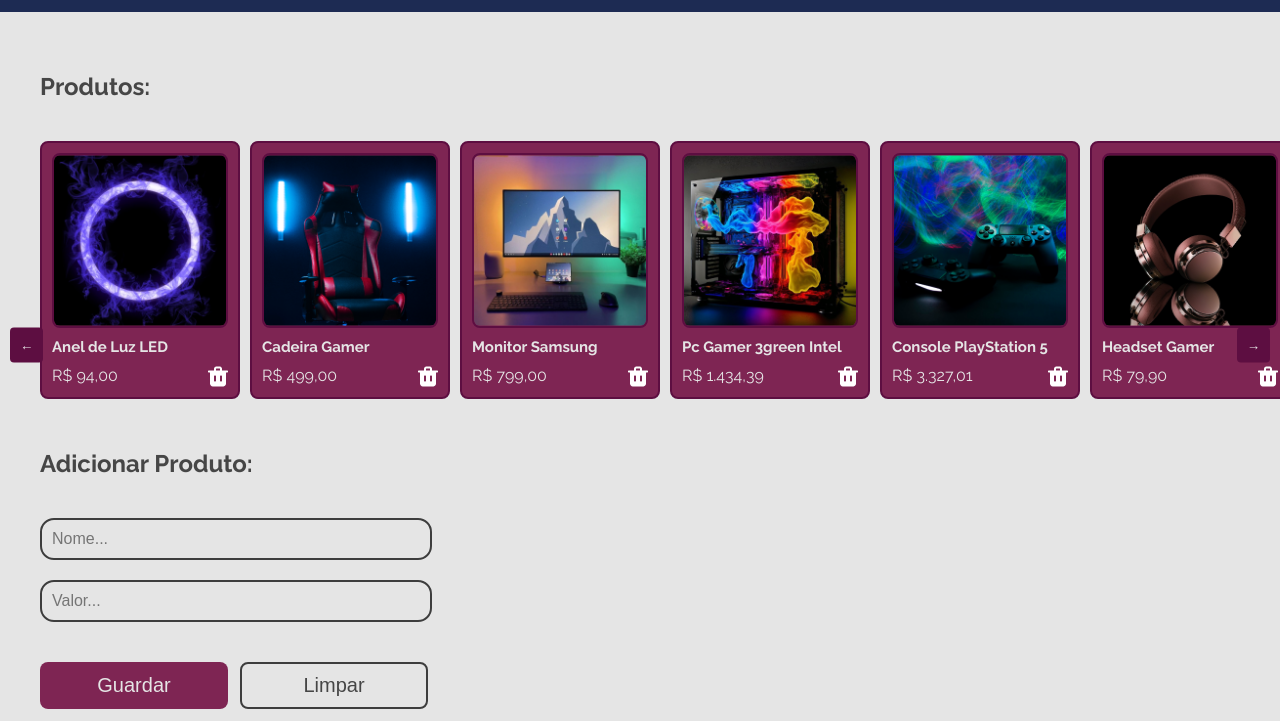
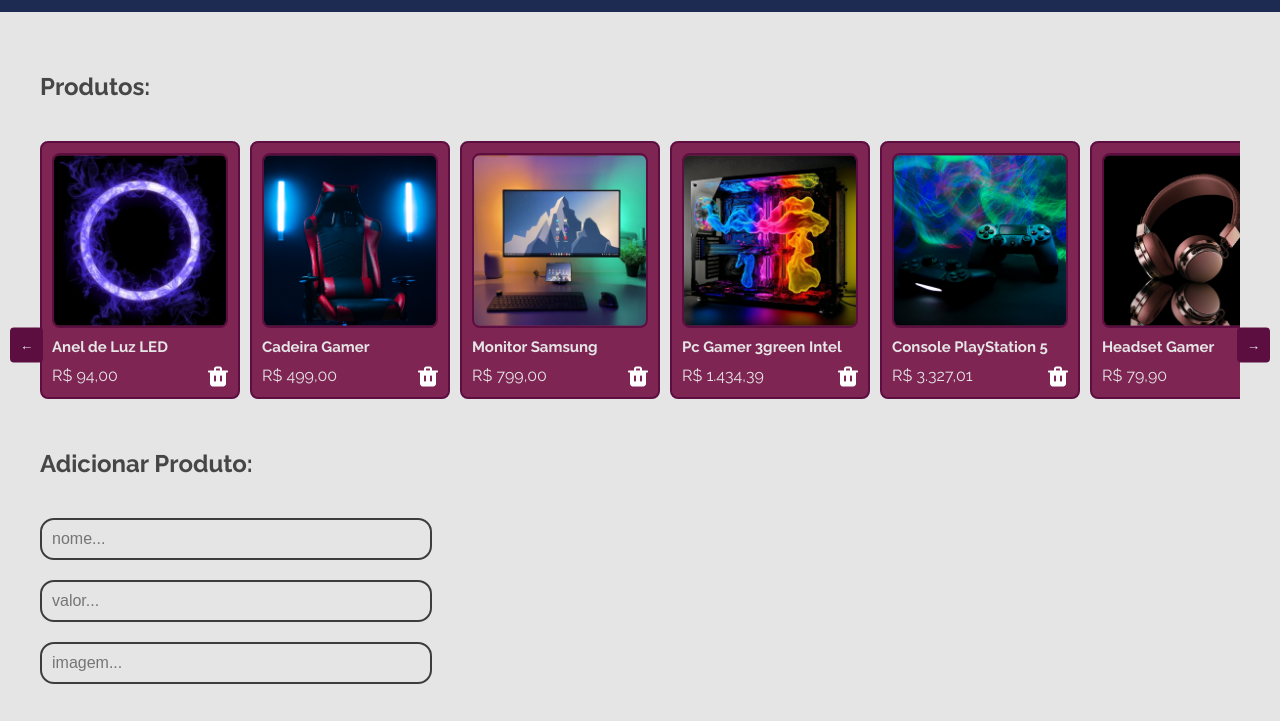
Before and after one commit to stephanny-monteiro/alurageek-setupgamer, a plain HTML site: page index.html in a window 1280 px wide. Shown: the part 55-776 px from the top of the page. Drawn offline with Linux system fonts and the light colour scheme.

Commit message:
second commit-alterações no html e css

```diff
--- a/index.html
+++ b/index.html
@@ -111,11 +111,15 @@
             <form class="form-inputs">
                 <div class="form-grupo">
                     <label for="Nome"></label>
-                    <input class="form-grupo--campo" type="text" id="name" name="nome" placeholder="Nome..." required>
+                    <input class="form-grupo--campo" type="text" id="name" name="nome" placeholder="nome..." required>
                 </div>
                 <div class="form-grupo">
                     <label for="Valor"></label>
-                    <input class="form-grupo--campo" type="text" id="valor" name="valor" placeholder="Valor..." required>
+                    <input class="form-grupo--campo" type="text" id="valor" name="valor" placeholder="valor..." required>
+                </div>
+                <div class="form-grupo">
+                    <label for="Valor"></label>
+                    <input class="form-grupo--campo" type="text" id="imagem" name="imagem" placeholder="imagem..." required>
                 </div>
             </form>
             <div class="form-botoes">
--- a/styles/style.css
+++ b/styles/style.css
@@ -86,9 +86,10 @@
 .produtos-lista {
     display: flex;
     flex-wrap: nowrap;
-    overflow-x: hidden; /* Rrolagem horizontal */
-    position: relative; /* As setas serão posicionadas mediante essa classe-container*/
-    width: 1280px;
+    overflow-x: hidden; /* Rolagem horizontal */
+    position: relative; /* As setas serão posicionadas mediante essa classe-container */
+    max-width: 1280px;/* para que a largura não ultrapasse esse limite. */
+    width: 100%; /* largura proporcional ao tamanho da tela */
     gap: 10px;
 }
 
```
